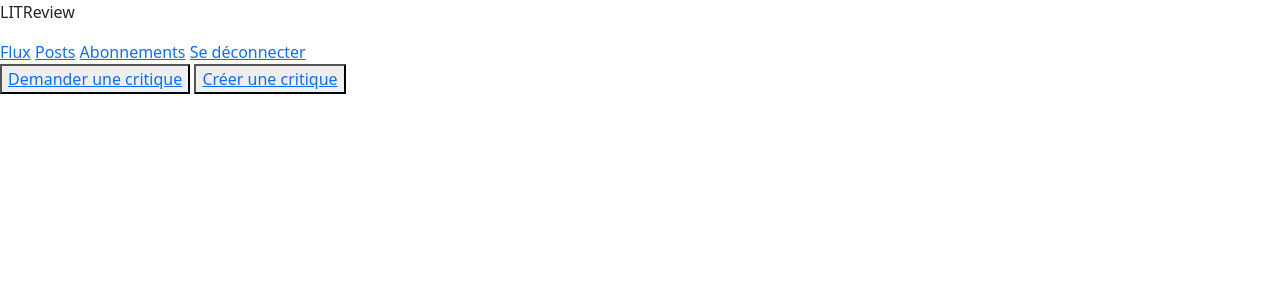
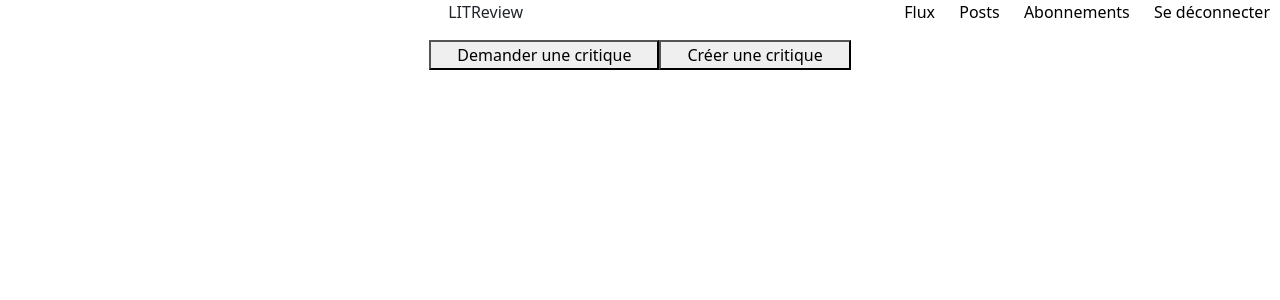
Before and after one commit to Antho78780/Developpez-une-application-Web-en-utilisant-Django, a Django app: template litReview/templates/home_page.html in a window 1280 px wide. Shown: the top 300 px of the page. Run offline with Django 4.2, Linux system fonts and the light colour scheme; the template is opened without the code that fills it, so the values that code supplies are empty.

Commit message:
modification des fichiers css

```diff
--- /dev/null
+++ b/litReview/static/home_page.css
@@ -0,0 +1,24 @@
+#titre_center {
+    margin-right: 29%;
+}
+#nav {
+    display: flex;
+    justify-content: right;
+}
+.margin_nav {
+    margin: 10px;
+    text-decoration: none;
+    color: black;
+}
+#block_button {
+    display: flex;
+    justify-content: center;
+}
+button a {
+    text-decoration: none;
+    color: black;
+    border-radius: 5px;
+}
+.button {
+    margin: 20px;
+}
--- a/litReview/static/login.css
+++ b/litReview/static/login.css
@@ -5,7 +5,7 @@
     margin-left: 25px;
 }
 section {
-    margin-top: 5%;
+    margin-top: 10%;
     display: flex;
     justify-content: space-evenly;
 }
@@ -39,3 +39,6 @@ form {
 .button_register {
     margin-left: 35%;
 }
+form label {
+    display: none;
+}
```
Also changed, not shown: litReview/static/flux.css (deleted, +0 -11 lines), litReview/static/register.css (+7 -0 lines), litReview/static/review_page.css (renamed from litReview/static/critique.css, +9 -1 lines), litReview/static/ticket_page.css (renamed from litReview/static/ticket.css, +8 -6 lines), litReview/static/subscription_page.css (renamed from litReview/static/subscription.css).
